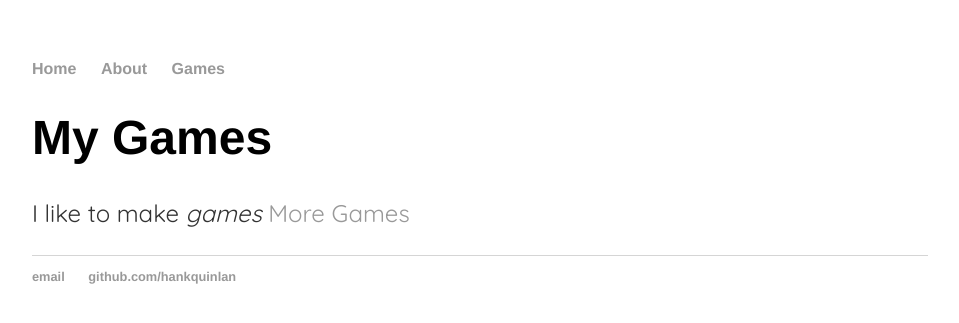
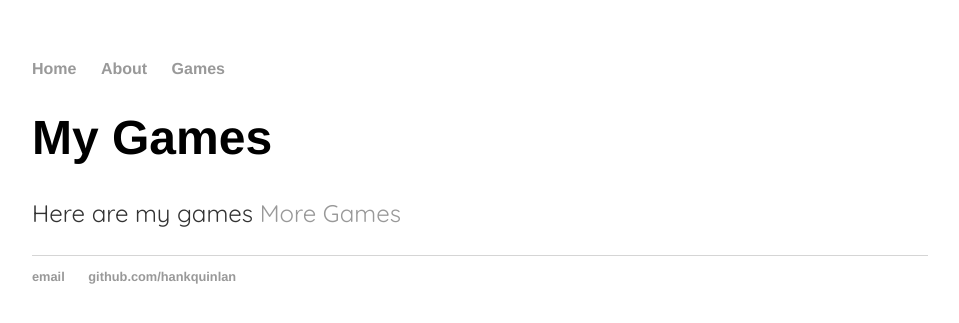
Before and after one commit to FlamingSparrow/flamingsparrow.github.io, a Jekyll site: the page built from games.html, in a window 1280 px wide. Shown: the top 323 px of the page, without its empty margins (160-1119 px from the left). Built offline with Jekyll 4.4.1, drawn with Linux system fonts in a browser that asks for light colours.

Commit message:
Update games.html

```diff
--- a/games.html
+++ b/games.html
@@ -4,5 +4,5 @@ title: FlamingSparrow
 ---
 <div class="blurb">
 	<h1><b>My Games</b></h1>
-	<p>I like to make <em>games</em> <a href="https://flamingsparrow.itch.io/">More Games</a></p>
+	<p>Here are my games <a href="https://flamingsparrow.itch.io/">More Games</a></p>
 </div><!-- /.blurb -->
```
